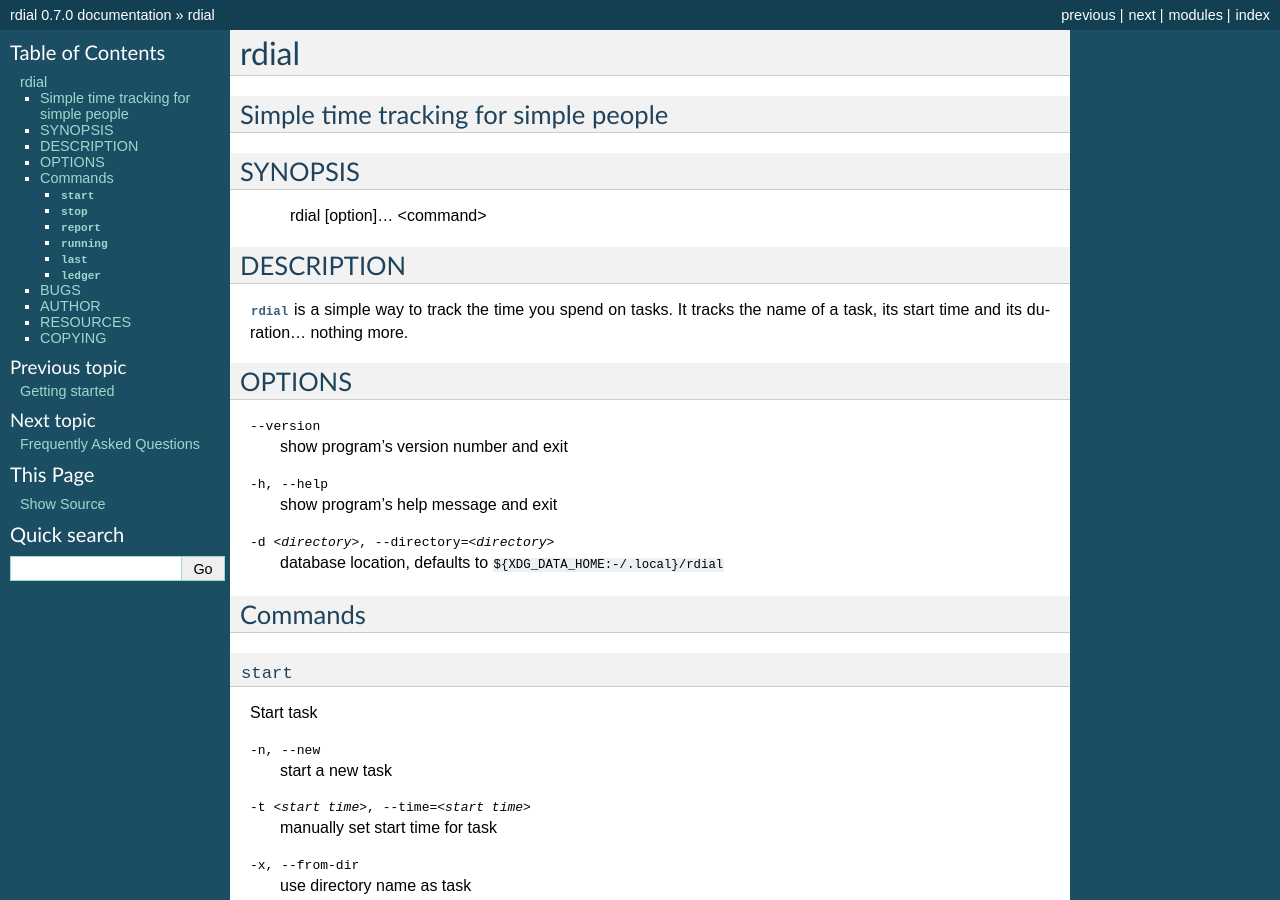
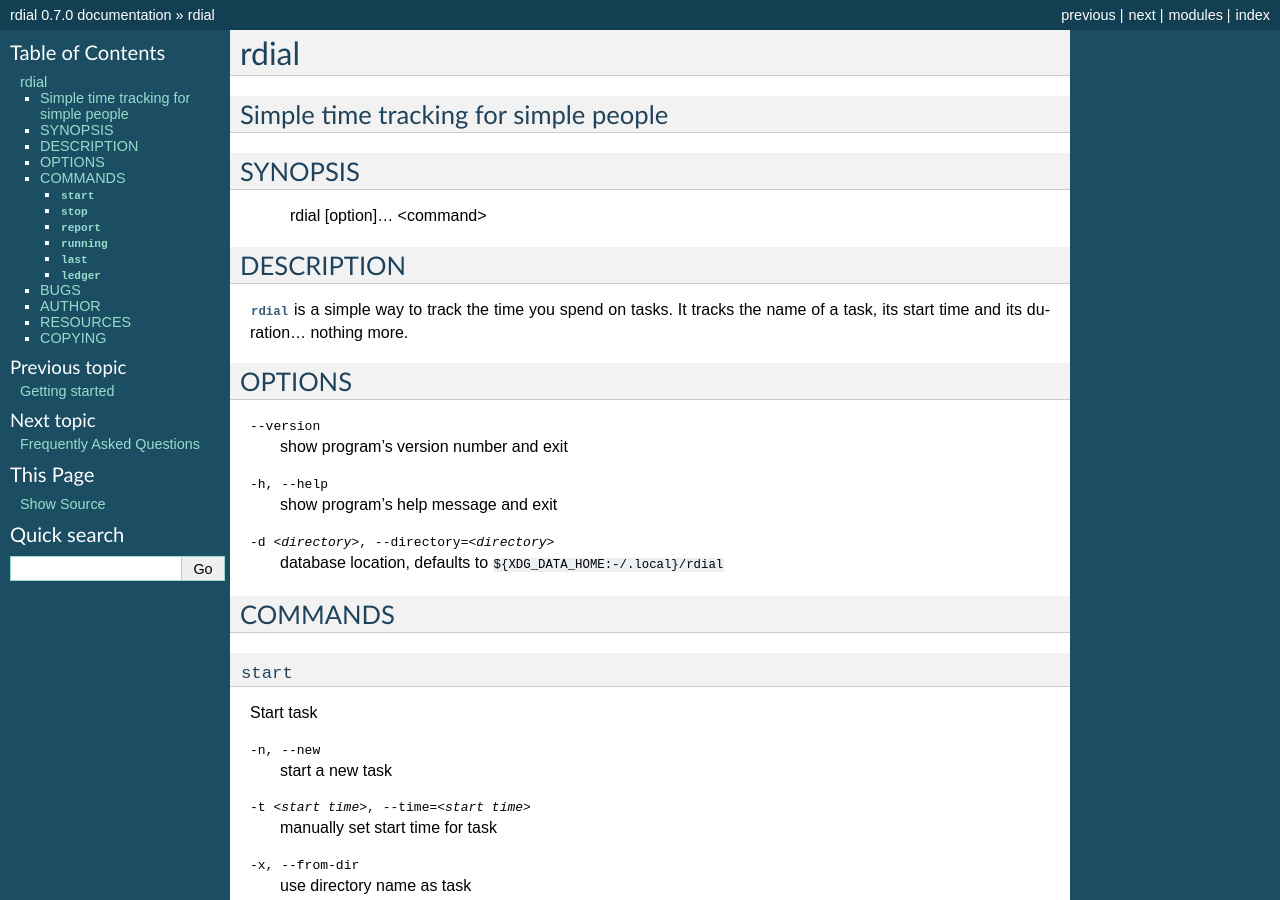
Before and after one commit to JNRowe/rdial, a Sphinx documentation site: the page built from doc/rdial.1.rst, in a window 1280 px wide and 900 px high. Built offline with Sphinx 7.4.7, drawn with Linux system fonts in a browser that asks for light colours.

Commit message:
[QA] Fixed headings in man page.

```diff
--- a/doc/rdial.1.rst
+++ b/doc/rdial.1.rst
@@ -5,7 +5,7 @@
 :Manual group: user
 
 rdial
-======
+=====
 
 Simple time tracking for simple people
 --------------------------------------
@@ -33,7 +33,7 @@
 -d <directory>, --directory=<directory>
     database location, defaults to ``${XDG_DATA_HOME:-/.local}/rdial``
 
-Commands
+COMMANDS
 --------
 
 ``start``
```
